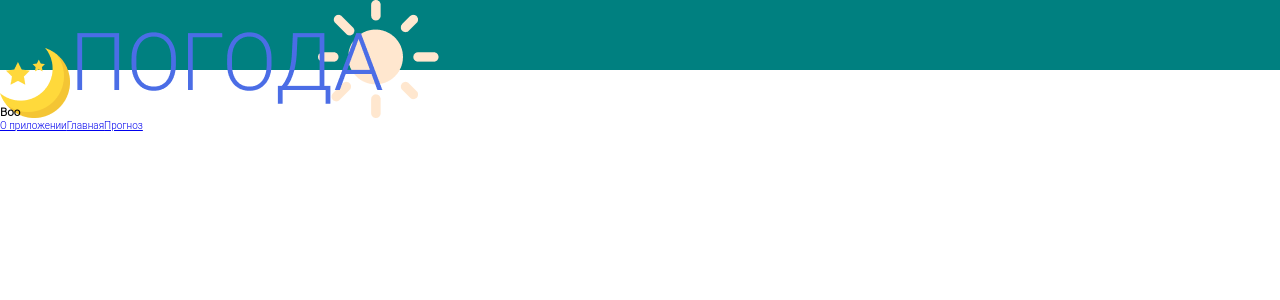
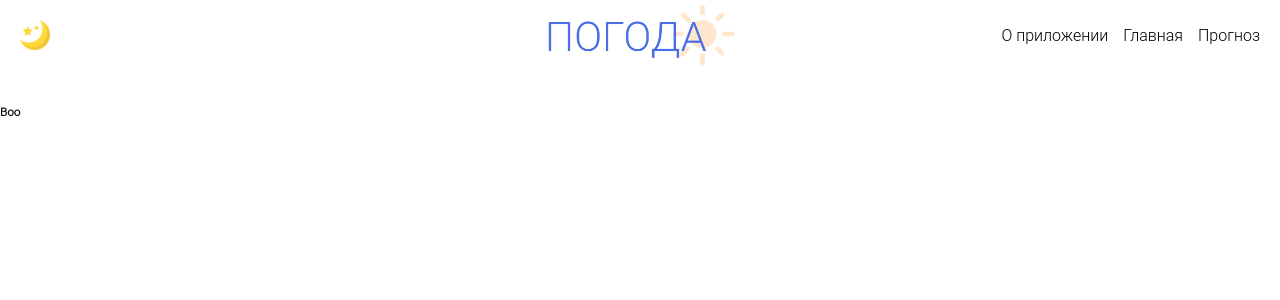
Before and after one commit to AidaChernyavskaya/weather-app, a React (Create React App) app: page /main in a window 1280 px wide. Shown: the top 300 px of the page. Built offline with nearby package versions, Linux system fonts and the light colour scheme.

Commit message:
positioning in Navbar is done

```diff
--- a/src/components/InnerCard/InnerCard.jsx
+++ b/src/components/InnerCard/InnerCard.jsx
@@ -14,7 +14,6 @@ const MONTHS = [
 
 const getDateStr = (forecast, i) => {
     let time = new Date(forecast.list[i].dt_txt);
-    console.log(time);
     return `${time.getDate()} ${MONTHS[time.getMonth()]} ${time.getFullYear()} года`;
 };
 
--- a/src/components/Navbar/Navbar.jsx
+++ b/src/components/Navbar/Navbar.jsx
@@ -7,8 +7,8 @@ import {Link} from 'react-router-dom';
 const Navbar = () => {
     return (
         <div className={styles.navbar}>
-            <input type={'image'} src={ToDarkTheme} alt={''}/>
-            <input type={'image'} src={Logo} alt={''}/>
+            <input type={'image'} src={ToDarkTheme} className={styles.navbar__theme} alt={''}/>
+            <input type={'image'} src={Logo} className={styles.navbar__logo} alt={''}/>
             <div className={styles.navbar__links}>
                 <Link to={'/about'}>О приложении</Link>
                 <Link to={'/main'}>Главная</Link>
--- a/src/components/Navbar/Navbar.module.css
+++ b/src/components/Navbar/Navbar.module.css
@@ -1,8 +1,36 @@
 .navbar {
-  background: teal;
   height: 7rem;
   width: 100%;
   margin-bottom: 3.5rem;
+  padding: 0 2rem;
+  display: grid;
+  grid-template-columns: minmax(min-content, 25.9rem) auto max-content;
+  align-items: center;
+}
+.navbar__theme {
+  width: 3rem;
+  height: 3rem;
+  cursor: pointer;
+  grid-column: 1/2;
+}
+.navbar__logo {
+  width: 19rem;
+  height: 6rem;
+  grid-column: 2/3;
+  justify-self: center;
+  cursor: default;
+}
+.navbar__links {
+  grid-column: 3/4;
+}
+.navbar__links a {
+  text-decoration: none;
+  color: black;
+  font-weight: 300;
+  font-size: 1.6rem;
+}
+.navbar__links a:not(:last-child) {
+  margin-right: 1.5rem;
 }
 
 /*# sourceMappingURL=Navbar.module.css.map */
--- a/src/components/Navbar/Navbar.module.sass
+++ b/src/components/Navbar/Navbar.module.sass
@@ -1,5 +1,28 @@
 .navbar
-  background: teal
   height: 7rem
   width: 100%
   margin-bottom: 3.5rem
+  padding: 0 2rem
+  display: grid
+  grid-template-columns: minmax(min-content, 25.9rem) auto max-content
+  align-items: center
+  &__theme
+    width: 3rem
+    height: 3rem
+    cursor: pointer
+    grid-column: 1/2
+  &__logo
+    width: 19rem
+    height: 6rem
+    grid-column: 2/3
+    justify-self: center
+    cursor: default
+  &__links
+    grid-column: 3/4
+    & a
+      text-decoration: none
+      color: black
+      font-weight: 300
+      font-size: 1.6rem
+      &:not(:last-child)
+        margin-right: 1.5rem
```
Also changed, not shown: 1 other file (tests, documents, lock files or other folders).
